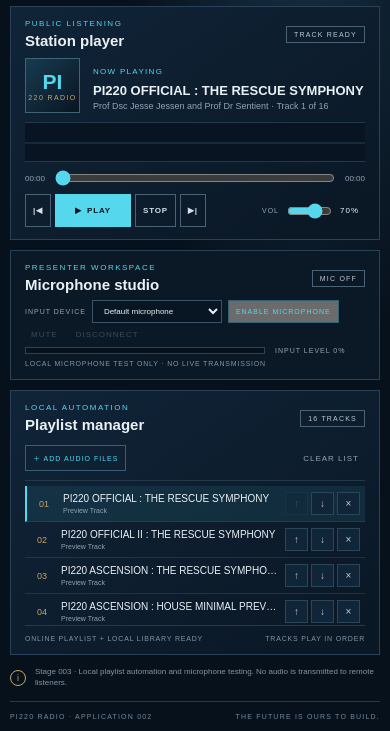
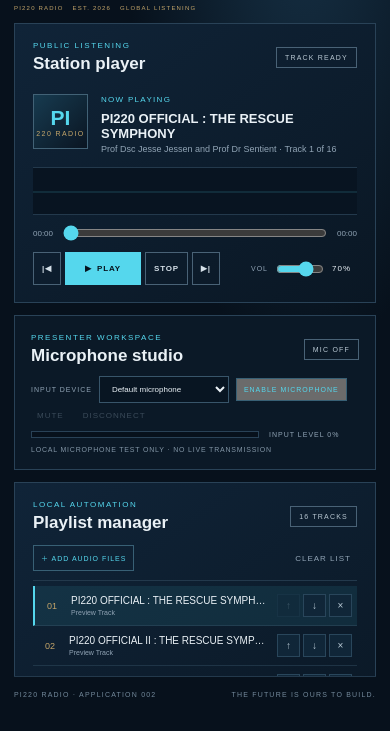
Before and after one commit to profdrjamesjessen-cyber/PI220-LIVE-RADIO, a plain HTML site: page index.html in a window 390 px wide. Shown: the part 133-864 px from the top of the page. Drawn offline with Linux system fonts and the light colour scheme.

Commit message:
Update style.css

```diff
--- a/css/style.css
+++ b/css/style.css
@@ -17,390 +17,119 @@
 
 
 /* PI220 RADIO — Responsive, anchored application workspace */
-
-
-/* =========================================================
-   PI220 RADIO — STAGE 004
-   COMPACT RESPONSIVE WORKSPACE
-   ========================================================= */
-
-/* GLOBAL SCROLLBAR SYSTEM — FIREFOX + WEBKIT */
-
-html {
-    scrollbar-width: thin;
-    scrollbar-color: #35546a transparent;
+html, body { width:100%; height:100%; min-height:0; overflow:hidden; }
+.radio-app {
+    width:100%; height:100vh; height:100dvh; min-height:0;
+    display:flex; flex-direction:column; overflow:hidden;
 }
-
-* {
-    scrollbar-width: thin;
-    scrollbar-color: #35546a transparent;
-}
-
-*::-webkit-scrollbar {
-    width: 6px;
-    height: 6px;
-}
-
-*::-webkit-scrollbar-track {
-    background: transparent;
-}
-
-*::-webkit-scrollbar-thumb {
-    background: #35546a;
-    border-radius: 8px;
-}
-
-*::-webkit-scrollbar-thumb:hover {
-    background: #55d7ed;
-}
-
-/* MAIN APPLICATION */
-
-html, body {
-    width: 100%;
-    height: 100%;
-    min-height: 0;
-    margin: 0;
-    overflow: hidden;
-}
-
-.radio-app {
-    width: 100%;
-    max-width: 1440px;
-    height: 100vh;
-    height: 100dvh;
-    min-height: 0;
-    margin: 0 auto;
-    padding: 0 24px;
-    display: flex;
-    flex-direction: column;
-    overflow: hidden;
-}
-
-/* COMPACT HEADER */
-
-.topbar {
-    flex: 0 0 54px;
-    min-height: 0;
-}
-
-/* MAIN DASHBOARD GRID */
+.topbar { flex:0 0 64px; min-height:0; }
 
 .dashboard {
-    flex: 1 1 0;
-    min-width: 0;
-    min-height: 0;
-
-    display: grid;
-
-    grid-template-columns:
-        minmax(0, 1.05fr)
-        minmax(0, .95fr);
-
-    grid-template-rows:
-        minmax(68px, auto)
-        minmax(185px, 1fr)
-        minmax(112px, .62fr)
-        minmax(18px, auto);
-
+    flex:1 1 0; min-width:0; min-height:0;
+    display:grid;
+    grid-template-columns:minmax(0,1.05fr) minmax(0,.95fr);
+    grid-template-rows:minmax(78px,auto) minmax(270px,1fr) minmax(155px,.58fr) minmax(20px,auto);
     grid-template-areas:
       "intro intro"
       "player playlist"
       "studio playlist"
       "note note";
+    gap:12px 18px; padding:12px 0;
+    overflow-x:hidden; overflow-y:auto;
+    overscroll-behavior:contain;
+    scrollbar-width:thin; scrollbar-color:#35546a transparent;
+    align-content:stretch;
+}
+.station-intro { grid-area:intro; min-width:0; }
+.player-card { grid-area:player; min-width:0; min-height:0; }
+.studio-card {
+    grid-area:studio; min-width:0; min-height:0;
+    display:flex; flex-direction:column; justify-content:center;
+}
+.playlist-card { grid-area:playlist; min-width:0; min-height:0; }
+.system-note { grid-area:note; min-width:0; }
 
-    gap: 10px 14px;
-    padding: 9px 0;
+.player-card, .studio-card, .playlist-card { min-height:0; overflow:hidden; }
+.playlist-list {
+    flex:1 1 0; min-height:0; overflow-x:hidden; overflow-y:auto;
+    overscroll-behavior:contain;
+}
+.track-row, .track-meta, .mic-controls, .mic-meter { min-width:0; }
+.track-meta { overflow:hidden; }
+.track-meta h3, .track-meta p { overflow-wrap:anywhere; }
+.visualizer { flex:0 0 48px; min-height:48px; }
+footer { flex:0 0 33px; min-height:33px; }
 
-    overflow-x: hidden;
-    overflow-y: auto;
-    overscroll-behavior: contain;
-    align-content: stretch;
+@media (min-width:701px) and (max-height:720px) {
+    .topbar { flex-basis:54px; }
+    .dashboard {
+        grid-template-rows:minmax(66px,auto) minmax(270px,1fr) minmax(155px,.58fr) minmax(20px,auto);
+        gap:9px 14px; padding:8px 0;
+    }
+    .station-intro { min-height:66px; }
+    h1 { font-size:clamp(25px,3vw,35px); margin:5px 0 3px; }
+    .station-tags { margin-top:5px; }
+    .player-card, .playlist-card { padding:13px 14px; }
+    .studio-card { padding:10px 14px; }
+    .track-row { margin:9px 0 7px; }
+    .visualizer { margin:2px 0 6px; }
+    .control-row { margin-top:6px; }
+    footer { flex-basis:28px; min-height:28px; }
+}
+@media (max-width:700px) {
+    html, body { height:100%; min-height:0; overflow:hidden; }
+    .radio-app {
+        height:100vh; height:100dvh; min-height:0;
+        overflow:hidden; padding:0 14px;
+    }
+    .topbar { flex-basis:58px; }
+    .dashboard {
+        display:flex; flex:1 1 0; min-height:0; flex-direction:column;
+        overflow-x:hidden; overflow-y:auto; gap:12px; padding:12px 0;
+    }
+    .station-intro { min-height:auto; flex:0 0 auto; }
+    .player-card { min-height:270px; flex:0 0 auto; }
+    .studio-card { min-height:155px; flex:0 0 auto; }
+    .playlist-card { height:310px; min-height:240px; flex:0 0 auto; }
+    .system-note { flex:0 0 auto; }
+    footer {
+        height:auto; min-height:35px; flex:0 0 auto;
+        padding:9px 0; gap:8px; flex-wrap:wrap;
     }
 
-/* GRID ASSIGNMENTS */
+/* PI220 RADIO — Minimal elegant scrollbars */
 
-.station-intro {
-    grid-area: intro;
-    min-width: 0;
-    min-height: 0;
-}
-
-.player-card {
-    grid-area: player;
-    min-width: 0;
-    min-height: 0;
-}
-
-.studio-card {
-    grid-area: studio;
-    min-width: 0;
-    min-height: 0;
-    display: flex;
-    flex-direction: column;
-    justify-content: center;
-}
-
-.playlist-card {
-    grid-area: playlist;
-    min-width: 0;
-    min-height: 0;
-}
-
-.system-note {
-    grid-area: note;
-    min-width: 0;
-}
-
-/* COMPACT COMPONENTS */
-
-.player-card,
-.studio-card,
-.playlist-card {
-    padding: 12px 14px;
-    overflow: hidden;
-}
-
-.section-head h2 {
-    font-size: 15px;
-}
-
-.pill {
-    padding: 4px 7px;
-}
-
-.station-intro {
-    justify-content: center;
-}
-
-h1 {
-    font-size: clamp(24px, 3vw, 36px);
-    margin: 5px 0 4px;
-}
-
-.station-tags {
-    margin-top: 5px;
-}
-
-.track-row {
-    margin: 9px 0 7px;
-}
-
-.visualizer {
-    height: 40px;
-    min-height: 40px;
-    flex: 0 0 40px;
-    margin: 2px 0 6px;
-}
-
-.visualizer canvas {
-    height: 40px;
-}
-
-.control-row {
-    margin-top: 6px;
-}
-
-/* PLAYLIST — INDEPENDENT THIN SCROLL */
-
+/* Firefox */
+.dashboard,
 .playlist-list {
-    flex: 1 1 0;
-    min-height: 0;
-    min-width: 0;
-
-    overflow-x: hidden;
-    overflow-y: auto;
-
-    overscroll-behavior: contain;
     scrollbar-width: thin;
     scrollbar-color: #35546a transparent;
 }
 
-.playlist-item {
-    padding: 6px 5px;
+/* Chrome, Edge and other WebKit/Blink browsers */
+.dashboard::-webkit-scrollbar,
+.playlist-list::-webkit-scrollbar {
+    width: 5px;
+    height: 5px;
 }
 
-/* MICROPHONE WORKSPACE */
-
-.mic-controls {
-    margin-top: 7px;
-    gap: 6px;
+.dashboard::-webkit-scrollbar-track,
+.playlist-list::-webkit-scrollbar-track {
+    background: transparent;
 }
 
-.mic-controls select {
-    padding: 5px 7px;
+.dashboard::-webkit-scrollbar-thumb,
+.playlist-list::-webkit-scrollbar-thumb {
+    background: #35546a;
+    border-radius: 10px;
+    border: 1px solid transparent;
+    background-clip: padding-box;
 }
 
-.mic-meter {
-    margin-top: 7px;
+.dashboard::-webkit-scrollbar-thumb:hover,
+.playlist-list::-webkit-scrollbar-thumb:hover {
+    background: #55d7ed;
+    background-clip: padding-box;
 }
 
-.studio-disclaimer {
-    margin: 6px 0 0;
 }
-
-/* FOOTER */
-
-footer {
-    flex: 0 0 28px;
-    min-height: 28px;
-}
-
-/* SHORT DESKTOP SCREENS */
-
-@media (min-width: 701px) and (max-height: 650px) {
-
-    .topbar {
-        flex-basis: 46px;
-    }
-
-    .dashboard {
-        grid-template-rows:
-            minmax(55px, auto)
-            minmax(155px, 1fr)
-            minmax(100px, .55fr)
-            minmax(16px, auto);
-
-        gap: 7px 10px;
-        padding: 6px 0;
-    }
-
-    .player-card,
-    .studio-card,
-    .playlist-card {
-        padding: 9px 11px;
-    }
-
-    h1 {
-        font-size: 25px;
-        margin: 3px 0;
-    }
-
-    .track-row {
-        margin: 5px 0;
-    }
-
-    .visualizer {
-        height: 30px;
-        min-height: 30px;
-        flex-basis: 30px;
-    }
-
-    .visualizer canvas {
-        height: 30px;
-    }
-
-    footer {
-        flex-basis: 24px;
-        min-height: 24px;
-    }
-}
-
-/* TABLETS AND MOBILE */
-
-@media (max-width: 700px) {
-
-    html, body {
-        width: 100%;
-        height: auto;
-        min-height: 100%;
-        overflow-x: hidden;
-        overflow-y: auto;
-    }
-
-    .radio-app {
-        width: 100%;
-        height: auto;
-        min-height: 100vh;
-        min-height: 100dvh;
-        padding: 0 14px;
-        overflow: visible;
-    }
-
-    .topbar {
-        flex-basis: 54px;
-        min-height: 54px;
-    }
-
-    .dashboard {
-        display: flex;
-        flex-direction: column;
-        flex: 1 0 auto;
-
-        min-height: 0;
-        overflow: visible;
-
-        gap: 10px;
-        padding: 10px 0;
-    }
-
-    .station-intro {
-        flex: 0 0 auto;
-        min-height: auto;
-    }
-
-    .player-card {
-        flex: 0 0 auto;
-        min-height: 225px;
-    }
-
-    .studio-card {
-        flex: 0 0 auto;
-        min-height: 130px;
-    }
-
-    .playlist-card {
-        flex: 0 0 auto;
-        height: 265px;
-        min-height: 220px;
-    }
-
-    .system-note {
-        flex: 0 0 auto;
-    }
-
-    footer {
-        flex: 0 0 auto;
-        height: auto;
-        min-height: 30px;
-        padding: 8px 0;
-        gap: 7px;
-        flex-wrap: wrap;
-    }
-}
-
-/* SMALL PHONES */
-
-@media (max-width: 390px) {
-
-    .radio-app {
-        padding: 0 10px;
-    }
-
-    .control-row {
-        gap: 4px;
-    }
-
-    .play-button,
-    .stop-button {
-        padding: 0 7px;
-    }
-
-    .volume input {
-        width: 45px;
-    }
-
-    .station-tags {
-        gap: 8px;
-        font-size: 6px;
-    }
-
-    .playlist-actions {
-        gap: 5px;
-    }
-
-    .load-button {
-        padding: 7px;
-        font-size: 7px;
-    }
-}
```
Lines whose indentation alone changed are shown as unchanged.
